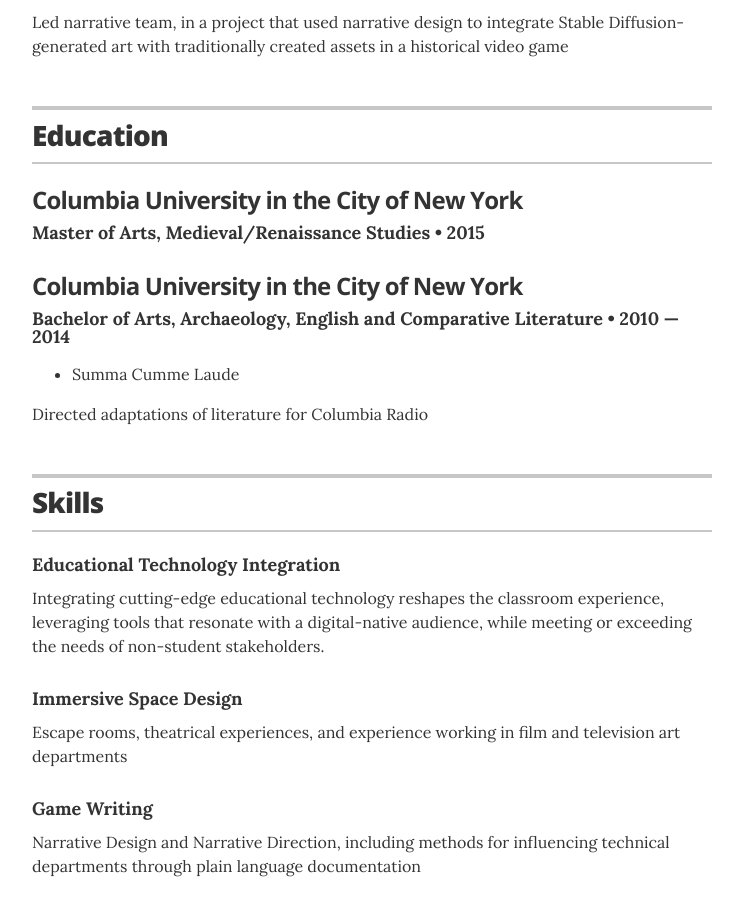
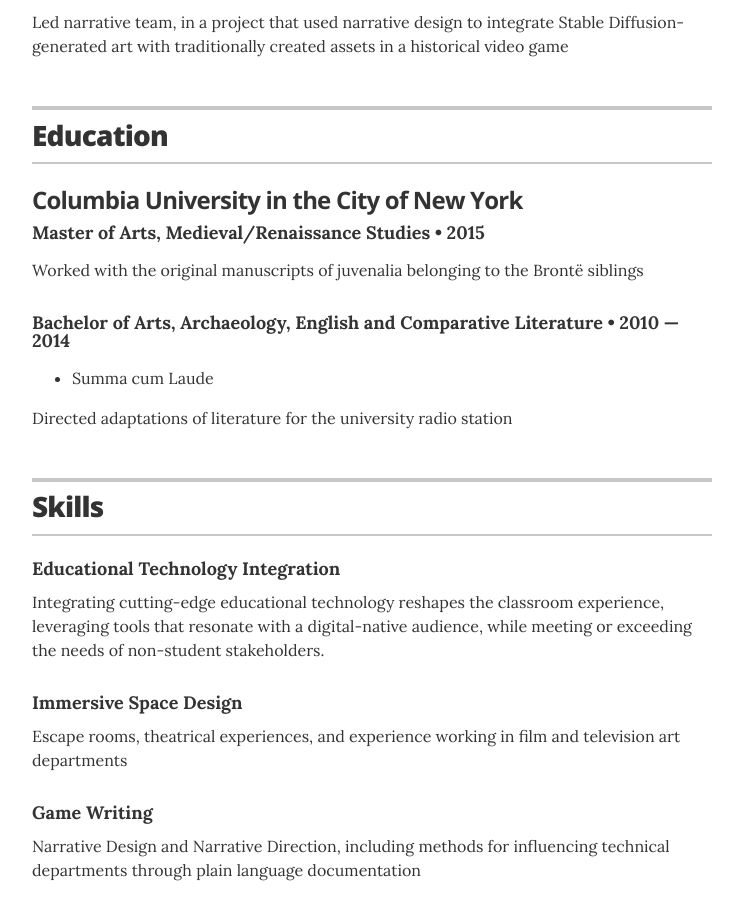
Before and after one commit to mwmxyz/academic, a Jekyll site: the page built from index.html, in a window 1280 px wide and 900 px high, scrolled down 1219 px. Shown: the whole window, without its empty margins (268-1011 px from the left). Built offline with Jekyll 4.4.1, drawn with Linux system fonts in a browser that asks for light colours.

Commit message:
Update education.yml

```diff
--- a/_data/education.yml
+++ b/_data/education.yml
@@ -3,12 +3,13 @@
 - degree: Master of Arts, Medieval/Renaissance Studies
   uni: Columbia University in the City of New York
   year: 2015
+  summary: Worked with the original manuscripts of juvenalia belonging to the Brontë siblings
 #  award: --
 #  summary: --
 
 - degree: Bachelor of Arts, Archaeology, English and Comparative Literature
-  uni: Columbia University in the City of New York
+# uni: Columbia University in the City of New York
   year: 2010 &mdash; 2014
   awards:
-    - award: Summa Cumme Laude
-  summary: Directed adaptations of literature for Columbia Radio
+    - award: Summa cum Laude
+  summary: Directed adaptations of literature for the university radio station
```
